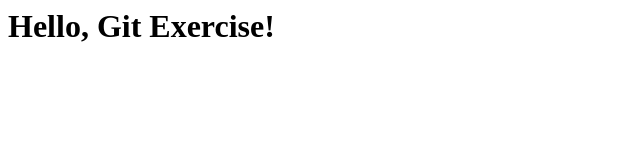
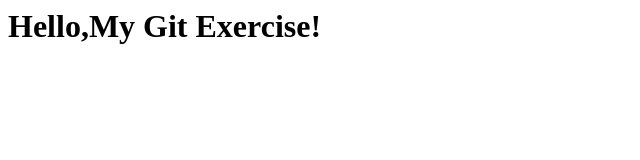
Before and after one commit to lavakumar94/my-git-exercise, a plain HTML site: page index.html in a window 1280 px wide. Shown: the whole page, without its empty margins (0-640 px from the left). Drawn offline with Linux system fonts and the light colour scheme.

Commit message:
Update index.html with changes

```diff
--- a/index.html
+++ b/index.html
@@ -1 +1 @@
-<html><body><h1>Hello, Git Exercise!</h1></body></html>
+<html><body><h1>Hello,My Git Exercise!</h1></body></html>
```
